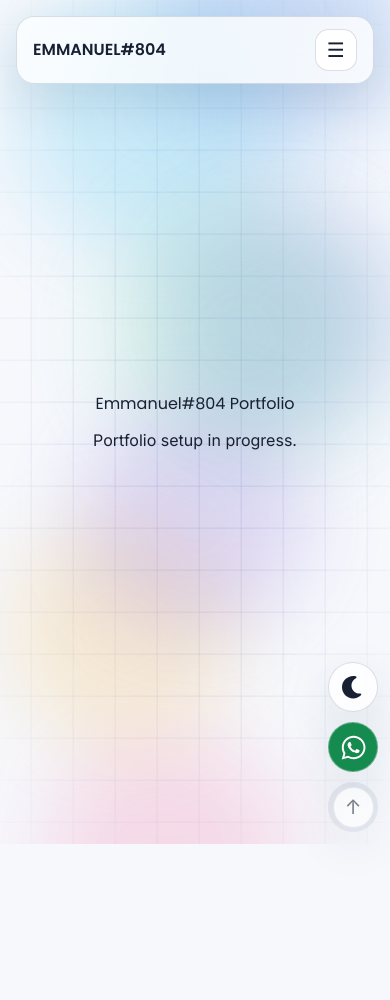
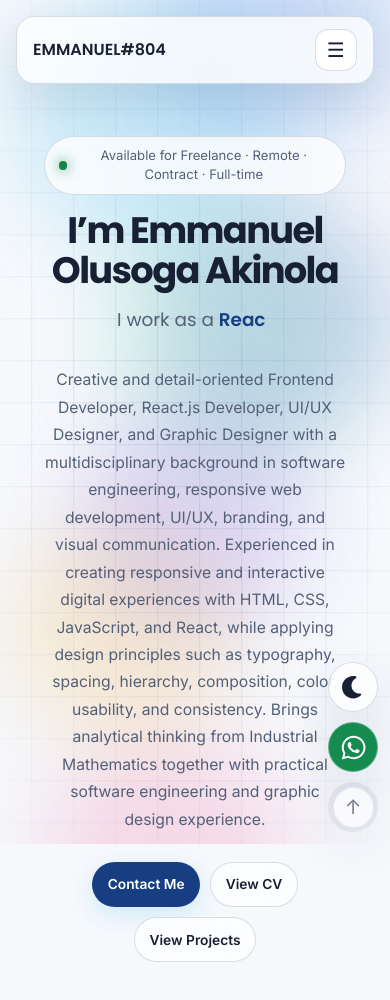
Before and after one commit to eolusoga-804/emmanuel-804, a Next.js app: page / in a window 390 px wide. Shown: the top 1000 px of the page. Before the commit the page ends 844 px from the top, so only its background shows below. Built offline with nearby package versions, Linux system fonts and the light colour scheme.

Commit message:
Added responsive hero and typing animation

```diff
--- a/src/app/(home)/page.tsx
+++ b/src/app/(home)/page.tsx
@@ -1,14 +1,10 @@
+import Hero from "@/components/Hero/Hero";
 import styles from "./page.module.css";
 
 export default function Home() {
   return (
     <main className={styles["home-page"]} id="home">
-      <div className={styles["home-page__content"]}>
-        <h1 className={styles["home-page__title"]}>Emmanuel#804 Portfolio</h1>
-        <p className={styles["home-page__status"]}>
-          Portfolio setup in progress.
-        </p>
-      </div>
+      <Hero />
     </main>
   );
 }
--- /dev/null
+++ b/src/components/Hero/Hero.module.css
@@ -0,0 +1,201 @@
+.hero {
+  display: grid;
+  min-height: calc(100svh - 4rem);
+  align-content: center;
+  justify-items: center;
+  padding: 7.5rem 1.25rem 5rem;
+}
+
+.hero__content {
+  width: min(100%, 54rem);
+  text-align: center;
+}
+
+.hero__eyebrow {
+  display: inline-flex;
+  align-items: center;
+  gap: 0.55rem;
+  margin: 0 0 1rem;
+  padding: 0.55rem 0.85rem;
+  border: 1px solid var(--border-subtle);
+  border-radius: 999px;
+  background: var(--surface-background);
+  color: var(--text-muted);
+  font-size: 0.82rem;
+  backdrop-filter: blur(14px);
+}
+
+.hero__availability-dot {
+  width: 0.55rem;
+  height: 0.55rem;
+  flex: 0 0 auto;
+  border-radius: 50%;
+  background: var(--color-success);
+  box-shadow: 0 0 0.8rem var(--color-success);
+}
+
+.hero__title {
+  margin: 0;
+  color: var(--text-primary);
+  font-size: clamp(2.3rem, 6.5vw, 4.8rem);
+  font-weight: 700;
+  line-height: 1.08;
+  letter-spacing: -0.045em;
+  text-wrap: balance;
+}
+
+.hero__role {
+  min-height: 2.5rem;
+  margin: 1rem 0 0;
+  color: var(--color-secondary);
+  font-family: var(--font-poppins), Arial, sans-serif;
+  font-size: clamp(1.15rem, 3vw, 1.8rem);
+  font-weight: 600;
+}
+
+.hero__role-label {
+  color: var(--text-muted);
+  font-weight: 400;
+}
+
+.hero__caret {
+  display: inline-block;
+  margin-left: 0.12rem;
+  color: var(--color-accent);
+  animation: hero-caret-blink 800ms steps(2, start) infinite;
+}
+
+.hero__summary {
+  max-width: 48rem;
+  margin: 1.25rem auto 0;
+  color: var(--text-muted);
+  font-size: clamp(0.98rem, 1.5vw, 1.08rem);
+  line-height: 1.75;
+}
+
+.hero__actions {
+  display: flex;
+  flex-wrap: wrap;
+  justify-content: center;
+  align-items: flex-start;
+  gap: 0.8rem;
+  margin-top: 1.8rem;
+}
+
+.hero__button--primary,
+.hero__button--secondary {
+  display: inline-flex;
+  width: fit-content;
+  max-width: 18rem;
+  min-height: 2.8rem;
+  align-items: center;
+  justify-content: center;
+  padding: 0.7rem 1.15rem;
+  border: 1px solid var(--border-subtle);
+  border-radius: 999px;
+  font-size: 0.92rem;
+  font-weight: 600;
+  text-align: center;
+  text-decoration: none;
+  transition:
+    transform 180ms ease,
+    box-shadow 180ms ease,
+    background-color 180ms ease;
+}
+
+.hero__button--primary {
+  border-color: transparent;
+  background: var(--color-secondary);
+  color: #fff;
+  box-shadow: 0 8px 24px var(--ambient-glow);
+}
+
+.hero__button--secondary {
+  background: var(--surface-background);
+  color: var(--text-primary);
+  backdrop-filter: blur(14px);
+}
+
+.hero__button--primary:hover,
+.hero__button--secondary:hover {
+  transform: translateY(-2px);
+  box-shadow: var(--glass-shadow);
+}
+
+.hero__cv-action {
+  position: relative;
+}
+
+.hero__cv-preview {
+  position: absolute;
+  z-index: 5;
+  top: calc(100% + 0.75rem);
+  left: 50%;
+  width: min(25rem, 80vw);
+  height: 32rem;
+  overflow: hidden;
+  border: 1px solid var(--border-subtle);
+  border-radius: 1rem;
+  background: var(--surface-raised);
+  box-shadow: var(--glass-shadow);
+  opacity: 0;
+  pointer-events: none;
+  transform: translate(-50%, 0.5rem);
+  visibility: hidden;
+  transition:
+    opacity 180ms ease,
+    transform 180ms ease,
+    visibility 180ms ease;
+}
+
+.hero__cv-preview iframe {
+  width: 100%;
+  height: 100%;
+  border: 0;
+}
+
+@media (hover: hover) and (min-width: 900px) {
+  .hero__cv-action:hover .hero__cv-preview,
+  .hero__cv-action:focus-within .hero__cv-preview {
+    opacity: 1;
+    transform: translate(-50%, 0);
+    visibility: visible;
+  }
+}
+
+@keyframes hero-caret-blink {
+  to {
+    visibility: hidden;
+  }
+}
+
+@media (max-width: 520px) {
+  .hero {
+    padding-top: 7rem;
+  }
+
+  .hero__actions {
+    gap: 0.65rem;
+  }
+
+  .hero__button--primary,
+  .hero__button--secondary {
+    padding-inline: 0.9rem;
+    font-size: 0.86rem;
+  }
+}
+
+@media (prefers-reduced-motion: reduce) {
+  .hero__caret {
+    animation: none;
+  }
+
+  .hero__cv-preview {
+    transition: none;
+  }
+
+  .hero__button--primary,
+  .hero__button--secondary {
+    transition: none;
+  }
+}
--- /dev/null
+++ b/src/components/Hero/Hero.tsx
@@ -0,0 +1,107 @@
+"use client";
+
+import { useEffect, useState } from "react";
+import { portfolioContent } from "@/content/portfolio";
+import styles from "./Hero.module.css";
+
+export default function Hero() {
+  const titles = portfolioContent.identity.titles;
+  const [titleIndex, setTitleIndex] = useState(0);
+  const [visibleCharacters, setVisibleCharacters] = useState(titles[0].length);
+  const [isDeleting, setIsDeleting] = useState(false);
+
+  // Cycle through the supplied titles; keep a static title for reduced-motion users.
+  useEffect(() => {
+    const currentTitle = titles[titleIndex];
+    const motionPreference = window.matchMedia(
+      "(prefers-reduced-motion: reduce)",
+    );
+
+    if (motionPreference.matches) {
+      setTitleIndex(0);
+      setVisibleCharacters(titles[0].length);
+      setIsDeleting(false);
+      return;
+    }
+
+    if (isDeleting && visibleCharacters === 0) {
+      setIsDeleting(false);
+      setTitleIndex((currentIndex) => (currentIndex + 1) % titles.length);
+      return;
+    }
+
+    const isTitleComplete = visibleCharacters === currentTitle.length;
+    const delay = isDeleting ? 45 : isTitleComplete ? 1300 : 85;
+
+    const timeoutId = window.setTimeout(() => {
+      if (isTitleComplete && !isDeleting) {
+        setIsDeleting(true);
+      } else {
+        setVisibleCharacters((count) => count + (isDeleting ? -1 : 1));
+      }
+    }, delay);
+
+    return () => window.clearTimeout(timeoutId);
+  }, [isDeleting, titleIndex, titles, visibleCharacters]);
+
+  const visibleTitle = titles[titleIndex].slice(0, visibleCharacters);
+
+  return (
+    <section className={styles.hero} aria-labelledby="hero-title">
+      <div className={styles["hero__content"]}>
+        <p className={styles["hero__eyebrow"]}>
+          <span
+            className={styles["hero__availability-dot"]}
+            aria-hidden="true"
+          />
+          Available for {portfolioContent.identity.availability.join(" · ")}
+        </p>
+
+        <h1 className={styles["hero__title"]} id="hero-title">
+          I’m {portfolioContent.identity.fullName}
+        </h1>
+
+        <p className={styles["hero__role"]}>
+          <span className={styles["hero__role-label"]}>I work as a </span>
+          <span aria-label={portfolioContent.identity.primaryTitle}>
+            <span aria-hidden="true">{visibleTitle}</span>
+            <span className={styles["hero__caret"]} aria-hidden="true">
+              |
+            </span>
+          </span>
+        </p>
+
+        <p className={styles["hero__summary"]}>{portfolioContent.summary}</p>
+
+        <div className={styles["hero__actions"]}>
+          <a className={styles["hero__button--primary"]} href="#contact">
+            Contact Me
+          </a>
+
+          <div className={styles["hero__cv-action"]}>
+            <a
+              className={styles["hero__button--secondary"]}
+              href={portfolioContent.resumePath}
+              target="_blank"
+              rel="noopener noreferrer"
+            >
+              View CV
+            </a>
+
+            <div className={styles["hero__cv-preview"]} aria-hidden="true">
+              <iframe
+                title="Resume preview"
+                src={`${portfolioContent.resumePath}#toolbar=0&navpanes=0`}
+                tabIndex={-1}
+              />
+            </div>
+          </div>
+
+          <a className={styles["hero__button--secondary"]} href="#projects">
+            View Projects
+          </a>
+        </div>
+      </div>
+    </section>
+  );
+}
```
